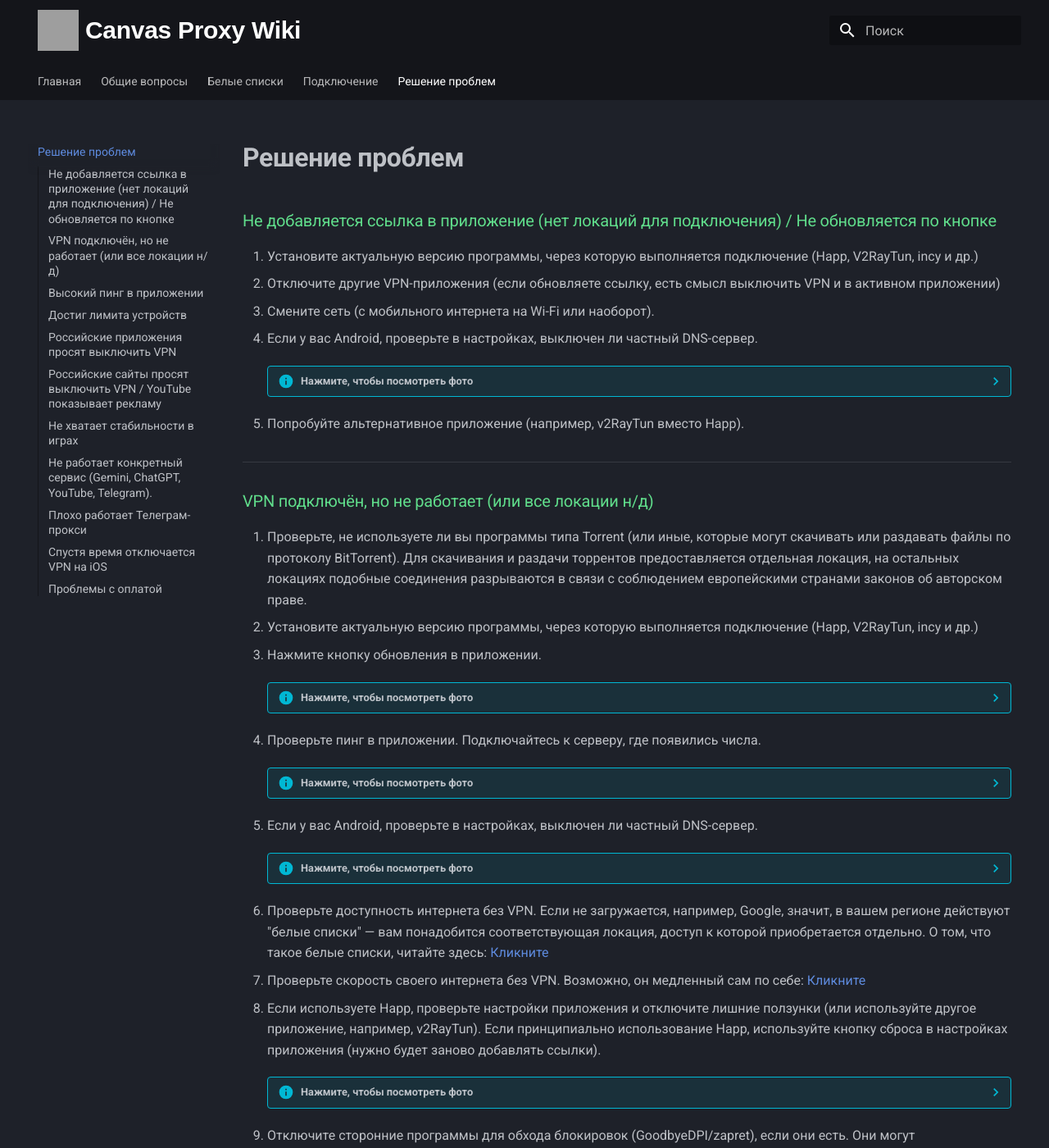
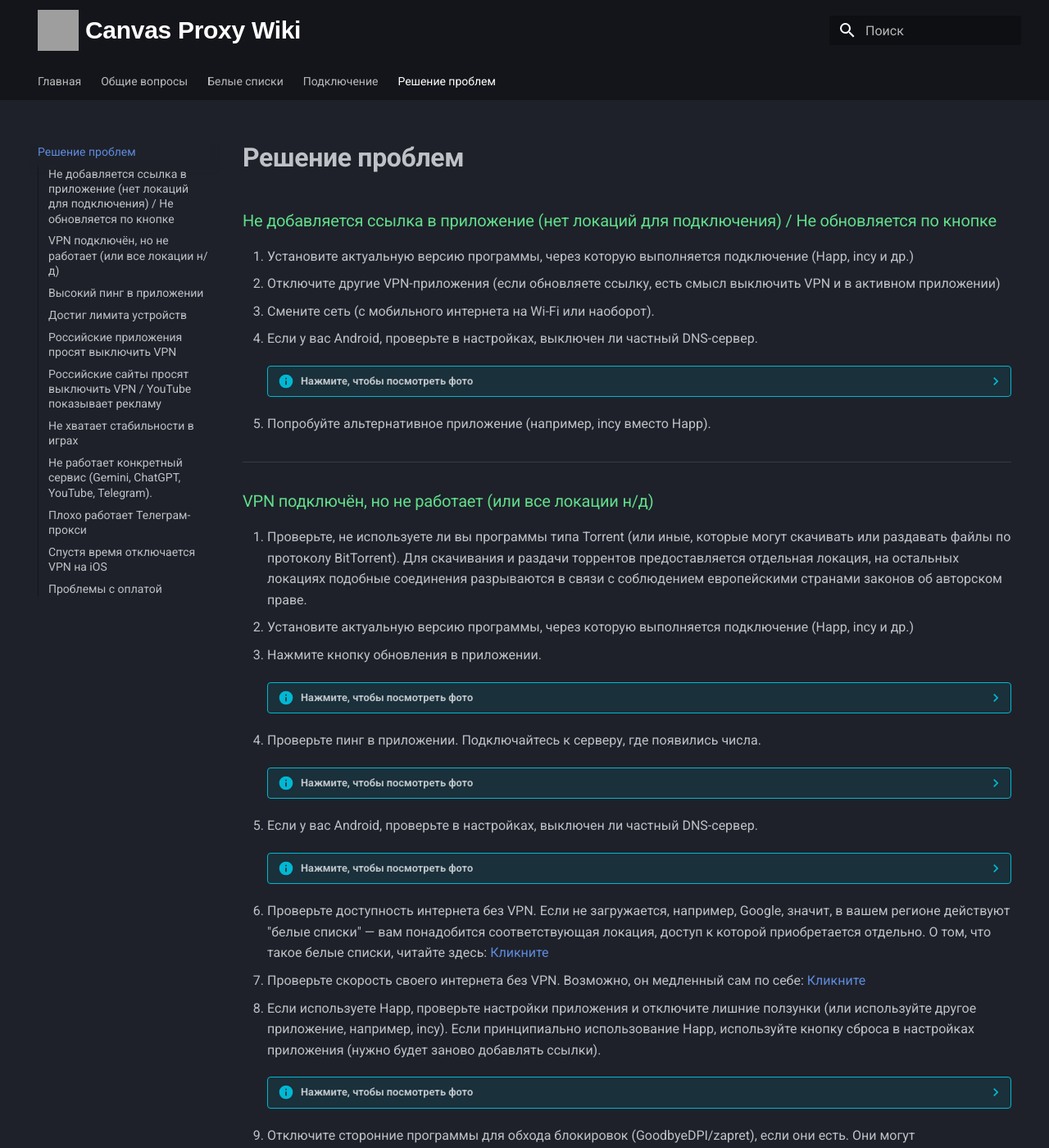
Before and after one commit to CanvasProxy/wiki, an MkDocs documentation site: the page built from docs/troubleshooting.md, in a window 1280 px wide and 1400 px high. Shown: the whole window at 82% size. Built offline with MkDocs 1.6.1 and Material for MkDocs 9.7.7, drawn with Linux system fonts in a browser that asks for light colours; some of the changed text lies outside the part shown; grey boxes are pictures that could not be loaded.

Commit message:
edit apps list

```diff
--- a/docs/troubleshooting.md
+++ b/docs/troubleshooting.md
@@ -8,7 +8,7 @@
 
 ### Не добавляется ссылка в приложение (нет локаций для подключения) / Не обновляется по кнопке
 
-1. Установите актуальную версию программы, через которую выполняется подключение (Happ, V2RayTun, incy и др.)
+1. Установите актуальную версию программы, через которую выполняется подключение (Happ, incy и др.)
 2. Отключите другие VPN-приложения (если обновляете ссылку, есть смысл выключить VPN и в активном приложении)
 3. Смените сеть (с мобильного интернета на Wi-Fi или наоборот).
 4. Если у вас Android, проверьте в настройках, выключен ли частный DNS-сервер.
@@ -18,13 +18,13 @@
         ![Скриншот](assets/android/search_dns.png){ width="50%" }
         ![Скриншот](assets/android/dns_off.png){ width="50%" }
 
-5. Попробуйте альтернативное приложение (например, v2RayTun вместо Happ).
+5. Попробуйте альтернативное приложение (например, incy вместо Happ).
 
 ---
 
 ### VPN подключён, но не работает (или все локации н/д) {: #vpn-not-working }
 1. Проверьте, не используете ли вы программы типа Torrent (или иные, которые могут скачивать или раздавать файлы по протоколу BitTorrent). Для скачивания и раздачи торрентов предоставляется отдельная локация, на остальных локациях подобные соединения разрываются в связи с соблюдением европейскими странами законов об авторском праве.
-2. Установите актуальную версию программы, через которую выполняется подключение (Happ, V2RayTun, incy и др.)
+2. Установите актуальную версию программы, через которую выполняется подключение (Happ, incy и др.)
 3. Нажмите кнопку обновления в приложении.
 
     ??? Info "Нажмите, чтобы посмотреть фото"
@@ -45,7 +45,7 @@
 
 6. Проверьте доступность интернета без VPN. Если не загружается, например, Google, значит, в вашем регионе действуют "белые списки" — вам понадобится соответствующая локация, доступ к которой приобретается отдельно. О том, что такое белые списки, читайте здесь: [Кликните](whitelist.md/#about-whitelist)
 7. Проверьте скорость своего интернета без VPN. Возможно, он медленный сам по себе: [Кликните](https://yandex.ru/internet/)
-8. Если используете Happ, проверьте настройки приложения и отключите лишние ползунки (или используйте другое приложение, например, v2RayTun). Если принципиально использование Happ, используйте кнопку сброса в настройках приложения (нужно будет заново добавлять ссылки).
+8. Если используете Happ, проверьте настройки приложения и отключите лишние ползунки (или используйте другое приложение, например, incy). Если принципиально использование Happ, используйте кнопку сброса в настройках приложения (нужно будет заново добавлять ссылки).
 
     ??? Info "Нажмите, чтобы посмотреть фото"
         ![Скриншот](assets/happ/settings_button.png){ width="40%" }
@@ -53,7 +53,7 @@
         ![Скриншот](assets/happ/settings.png){ width="50%" }
 
 9. Отключите сторонние программы для обхода блокировок (GoodbyeDPI/zapret), если они есть. Они могут конфликтовать с VPN.
-10. Попробуйте альтернативное приложение (например, v2RayTun вместо Happ).
+10. Попробуйте альтернативное приложение (например, incy вместо Happ).
 
 ---
 
```
Also changed, not shown: docs/connection.md (+1 -1 lines), docs/general.md (+1 -4 lines).
